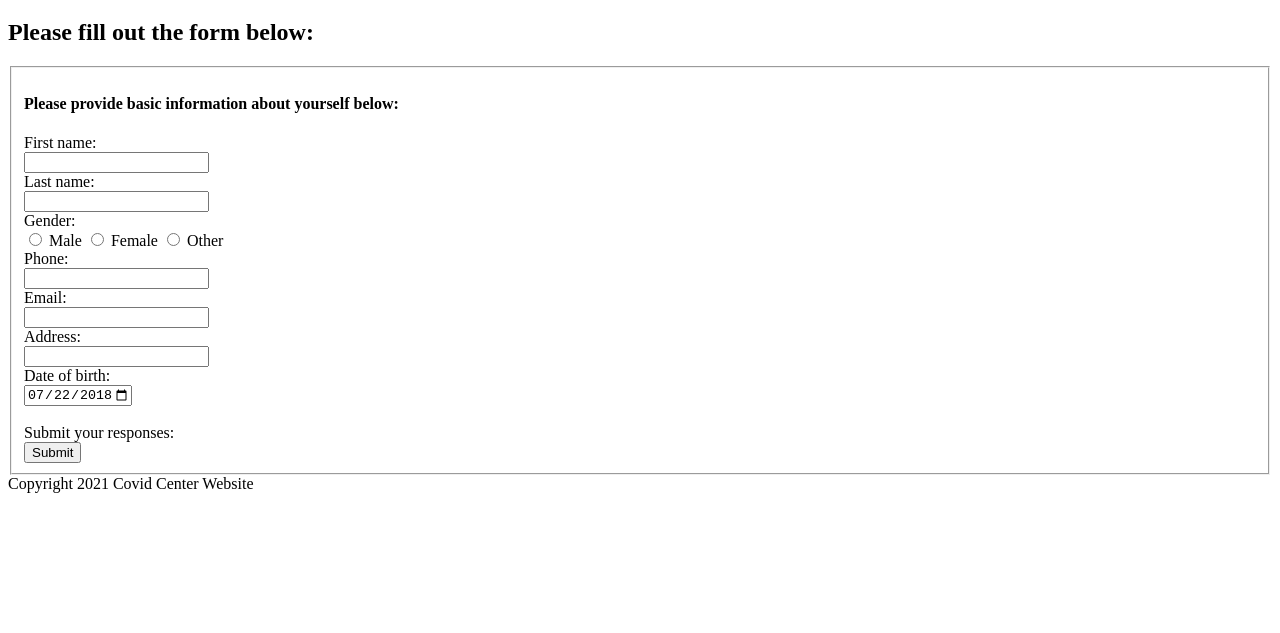
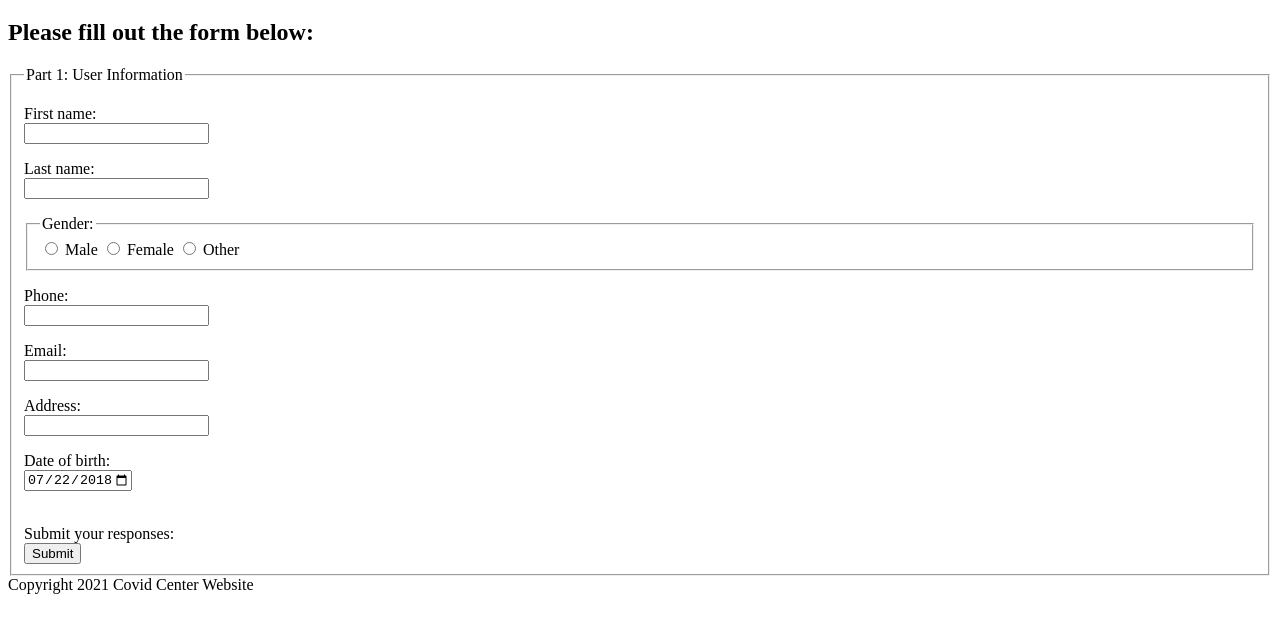
Before and after one commit to t-husnetdinova/webapp_spring2021_covid_center, a plain HTML site: page index.html in a window 1280 px wide. Shown: the part 61-694 px from the top of the page. Drawn offline with Linux system fonts and the light colour scheme.

Commit message:
added fieldsets and legends for aesthetics

```diff
--- a/index.html
+++ b/index.html
@@ -18,42 +18,55 @@
                 <!-- Fun observation: defining a form allows for saved autofill values-->
                 <form>
                     <fieldset>
+                        <legend>Part 1: User Information</legend>
                         <!-- Part 1: User Information -->
-                        <h4>Please provide basic information about yourself below:</h4>
                         <!-- First name -->
+                        <p>
                             <label for="fname">First name:</label><br>
                             <input type="text" id="fname" name="fname" required><br>
+                        </p>
 
                         <!-- Last name -->
+                        <p>
                             <label for="lname">Last name:</label><br>
                             <input type="text" id="lname" name="lname" required><br>
+                        </p>
 
                         <!-- Gender -->
                         <!-- One group (same name), three elements (different ids)-->
-                        <label for="gender">Gender:</label><br>
-                        <input id="gender" style="display:none"> <!-- a near trick for hiding an input-->
+                        <fieldset>
+                            <legend>Gender: </legend>
                             <input type="radio" id="male" name="male" value="male">
                             <label for="male">Male</label>
                             <input type="radio" id="female" name="female" value="female">
                             <label for="female">Female</label>
                             <input type="radio" id="other" name="female" value="other">
                             <label for="other">Other</label><br>
+                        </fieldset>
 
                         <!-- Phone -->
+                        <p>
                             <label for="phone">Phone:</label><br>
                             <input type="tel" id="phone" name="phone" pattern="[0-9]{3}-[0-9]{3}-[0-9]{4}"><br>
+                        </p>
 
                         <!-- Email -->
+                        <p>
                             <label for="email">Email:</label><br>
                             <input type="text" id="email" name="email" required><br>
+                        </p>
 
                         <!-- Address -->
+                        <p>
                             <label for="address">Address:</label><br>
                             <input type="text" id="address" name="address" required><br>
+                        </p>
 
                         <!-- Date of birth -->
+                        <p>
                             <label for="dob">Date of birth:</label><br>
                             <input type="date" id="dob" name="dob" value="2018-07-22" min="1900-01-01" max="2021-02-01"><br>
+                        </p>
 
                         <!-- Part 2: COMING SOON -->
                         <!-- Part 3: COMING SOON -->
```
Lines whose indentation alone changed are shown as unchanged.
